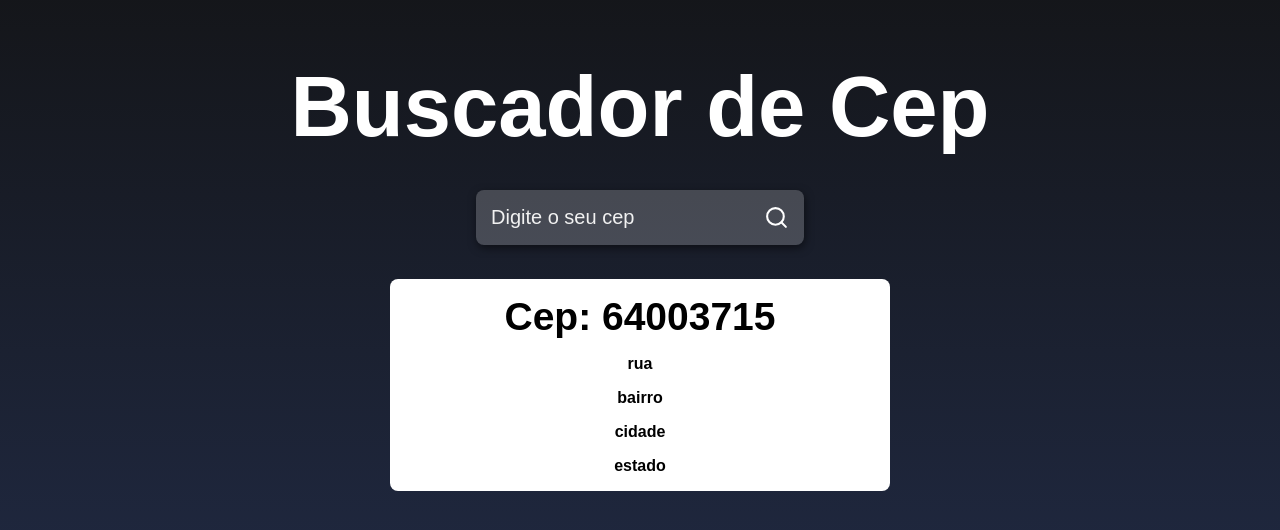
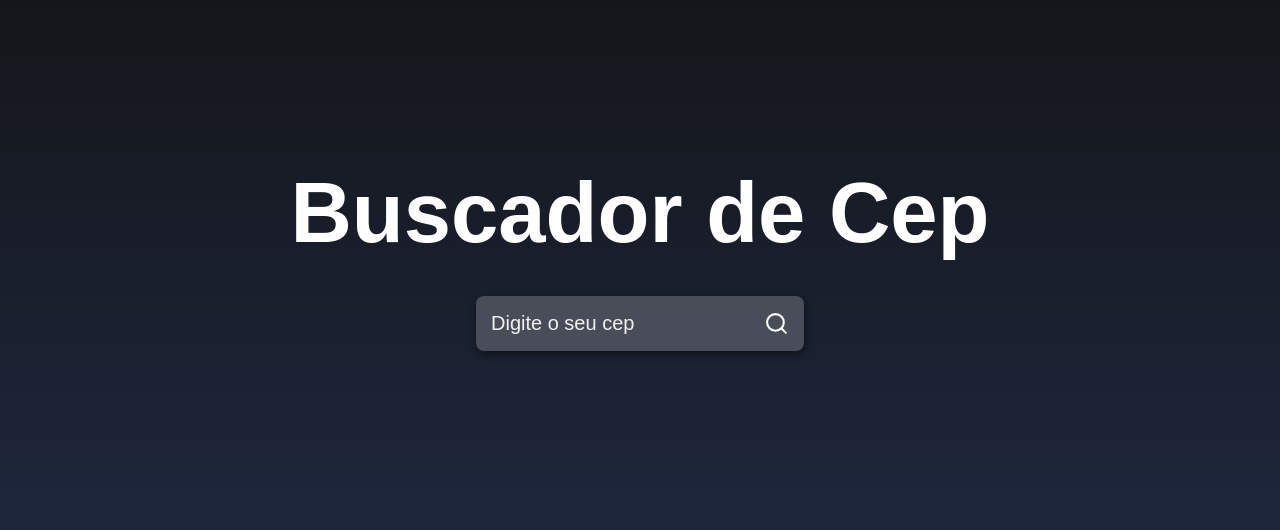
Before and after one commit to KeylaneSilva/buscador-cep, a React (Create React App) app: page / in a window 1280 px wide. Shown: the part 126-656 px from the top of the page. Built offline with nearby package versions, Linux system fonts and the light colour scheme.

Commit message:
finalizado

```diff
--- a/package.json
+++ b/package.json
@@ -6,6 +6,7 @@
     "@testing-library/jest-dom": "^5.16.1",
     "@testing-library/react": "^12.1.2",
     "@testing-library/user-event": "^13.5.0",
+    "axios": "^0.24.0",
     "react": "^17.0.2",
     "react-dom": "^17.0.2",
     "react-icons": "^4.3.1",
--- a/src/App.jsx
+++ b/src/App.jsx
@@ -1,7 +1,32 @@
+import React, { useState } from 'react';
 import { FiSearch } from 'react-icons/fi'
 import './App.css'
+import './service/api'
+import api from './service/api';
 
 function App() {
+
+  const [input, setInput] = useState()
+  const [cep, setCep] = useState({})
+  async function handleSearch(){
+    if(input == ""){
+      alert('Preencha o cep')
+      return
+    }
+
+    try{
+      const response = await api.get(`${input}/json`)
+      console.log(response.data)
+      setCep(response.data)
+      setInput("")
+
+    }catch{
+      alert("Ops, erro ao tentar buscar")
+      setInput("")
+    }
+
+  }
+
   return (
     <div className='container'>
       <h1 className='title'>Buscador de Cep</h1>
@@ -9,22 +34,28 @@ function App() {
       <div className='containerInput'>
         <input
           type="text"
-          placeholder='Digite o seu cep' />
+          placeholder='Digite o seu cep'
+          value={input}
+          onChange={e => setInput(e.target.value)}
+          />
 
-          <button className='buttonSearch'>
+          <button className='buttonSearch' onClick={handleSearch}>
             <FiSearch size={25} color='#FFF'/>
           </button>
       </div>
 
+      {Object.keys(cep).length > 0 && (
       <main className='main'>
-        <h2>Cep: 64003715</h2>
+        <h2>Cep: {cep.cep}</h2>
 
-        <span>rua</span>
-        <span>bairro</span>
-        <span>cidade</span>
-        <span>estado</span>
+        <span>{cep.logradouro}</span>
+        <span>{cep.bairro}</span>
+        <span>{cep.complemento}</span>
+        <span>{cep.localidade} - {cep.uf}</span>
 
       </main>
+
+      )}
 
     </div>
   );
--- /dev/null
+++ b/src/service/api.js
@@ -0,0 +1,8 @@
+import axios from 'axios'
+
+const api = axios.create({
+    // link da api
+    baseURL: "http://viacep.com.br/ws/"
+})
+
+export default api;
```
Also changed, not shown: 1 other file (tests, documents, lock files or other folders).
